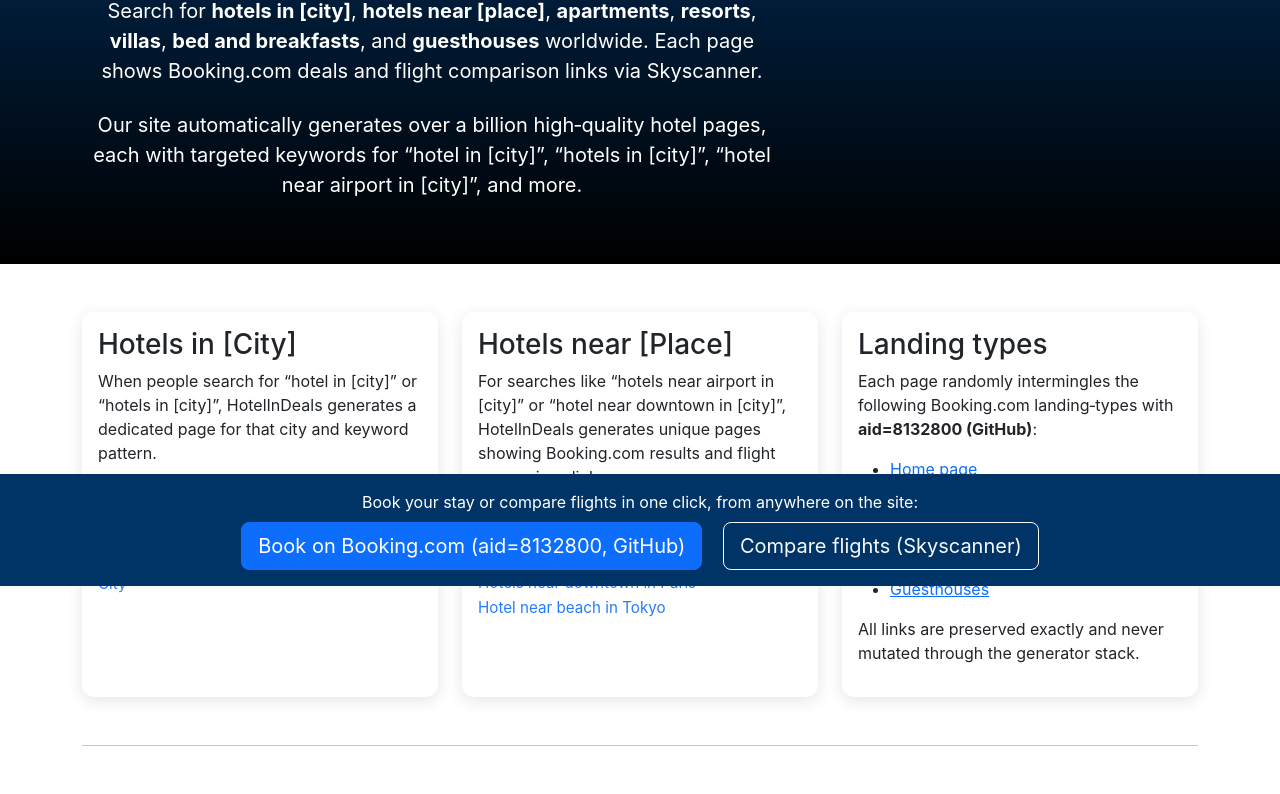
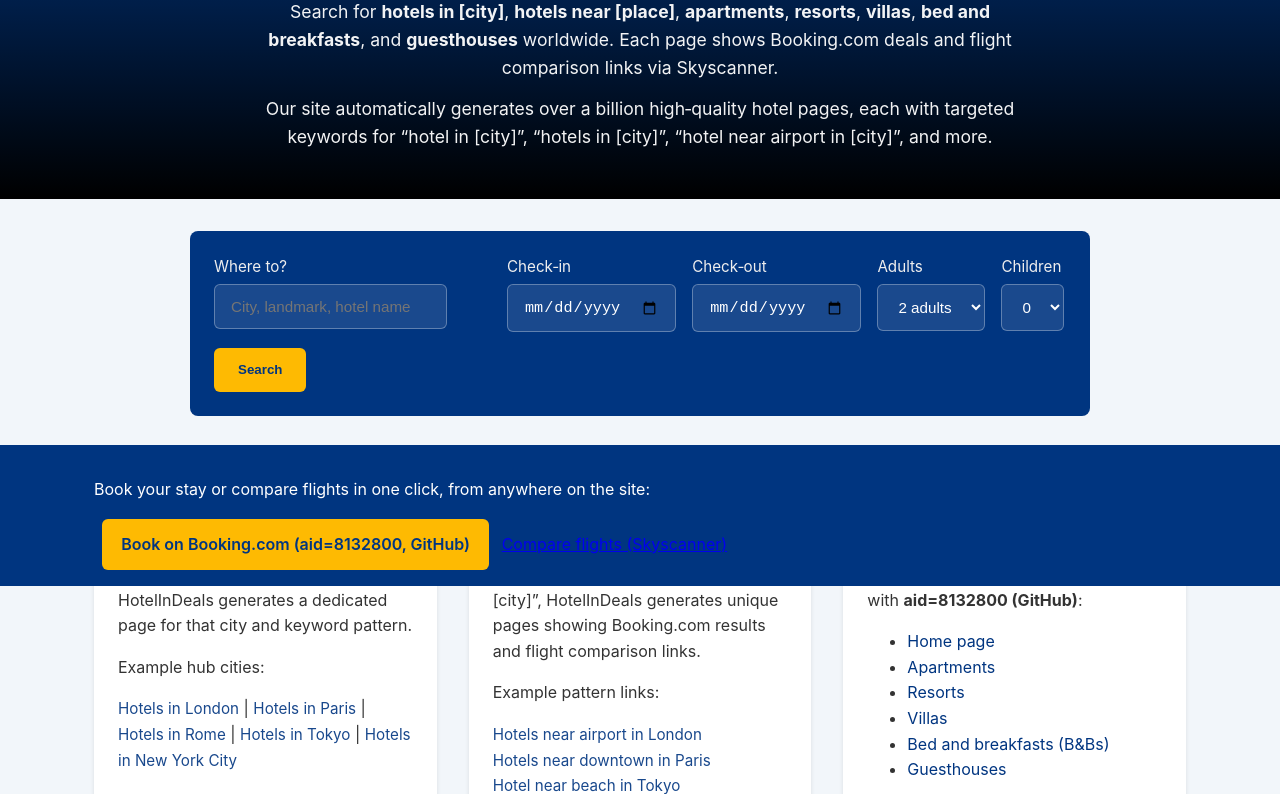
Before and after one commit to brightlane/booking.com, a website: page index.html in a window 1280 px wide. Shown: the part 214-1008 px from the top of the page. Drawn offline with nearby package versions, Linux system fonts and the light colour scheme.

Commit message:
Update index.html

```diff
--- a/index.html
+++ b/index.html
@@ -3,7 +3,7 @@
 <head>
   <meta charset="utf-8">
   <title>HotelInDeals — 1B+ Hotel Guides, Real‑Time Deals | 2026</title>
-  <meta name="description" content="Find the best hotels in, hotels near, apartments, resorts, villas, B&Bs, and guesthouses worldwide in 2026. Use Booking.com and Skyscanner to compare and book instantly.">
+  <meta name="description" content="Find the best hotels in, hotels near, apartments, resorts, villas, B&amp;Bs, and guesthouses worldwide in 2026. Use Booking.com and Skyscanner to compare and book instantly.">
   <meta name="viewport" content="width=device-width, initial-scale=1">
   <meta name="language" content="en">
   <meta name="robots" content="index, follow">
@@ -13,60 +13,230 @@
 
   <!-- OpenGraph / social -->
   <meta property="og:title" content="HotelInDeals — 1B+ Hotel Guides, Real‑Time Deals | 2026" />
-  <meta property="og:description" content="Find the best hotels in, hotels near, apartments, resorts, villas, B&Bs, and guesthouses worldwide in 2026." />
+  <meta property="og:description" content="Find the best hotels in, hotels near, apartments, resorts, villas, B&amp;Bs, and guesthouses worldwide in 2026." />
   <meta property="og:url" content="https://brightlane.github.io/booking.com/" />
   <meta property="og:type" content="website" />
 
   <!-- Styles -->
-  <link href="https://cdn.jsdelivr.net/npm/bootstrap@5.3.3/dist/css/bootstrap.min.css" rel="stylesheet">
   <style>
+    :root {
+      --bc-blue: #003580;
+      --bc-cyan: #009fe3;
+      --bc-yellow: #feba02;
+      --bc-white: #fff;
+      --bc-bg: #f2f6fa;
+      --bc-gray: #666;
+      --bc-shadow: 0 1px 4px rgba(0,0,0,0.1);
+    }
+
+    * {
+      box-sizing: border-box;
+    }
+
     body {
       font-family: -apple-system, BlinkMacSystemFont, "Segoe UI", Roboto, sans-serif;
+      margin: 0;
+      line-height: 1.6;
+      background-color: var(--bc-bg);
+      color: #333;
     }
+
+    /* Navbar (Booking‑com style) */
+    .navbar {
+      background-color: var(--bc-blue);
+      color: white;
+      padding: 1rem 1.5rem;
+      display: flex;
+      justify-content: space-between;
+      align-items: center;
+    }
+    .navbar a {
+      color: white;
+      text-decoration: none;
+      font-size: 0.95rem;
+    }
+    .logo {
+      font-weight: 700;
+      font-size: 1.4rem;
+    }
+
+    /* Hero (Booking‑style gradient + copy) */
     .hero {
-      background: linear-gradient(180deg, #003366, #000000);
+      background: linear-gradient(180deg, #003580, #000000);
       color: white;
-      padding: 6rem 0 4rem;
+      padding: 4rem 0 3rem;
+      text-align: center;
     }
     .hero h1 {
-      font-size: 2.75rem;
+      font-size: 2.5rem;
       font-weight: 700;
+      margin: 0.2rem 0;
     }
     .hero p {
-      font-size: 1.25rem;
-      max-width: 700px;
+      max-width: 750px;
+      margin: 0.8rem auto 0;
+      font-size: 1.1rem;
+      opacity: 0.95;
+    }
+
+    /* Booking‑style search box */
+    .search-box {
+      max-width: 900px;
+      margin: 2rem auto 3rem;
+      padding: 1.5rem;
+      background-color: var(--bc-blue);
+      border-radius: 8px;
+    }
+    .search-box label {
+      display: block;
+      color: #eee;
+      font-size: 0.95rem;
+      margin-bottom: 0.3rem;
+    }
+    .search-form {
+      display: flex;
+      flex-wrap: wrap;
+      gap: 1rem;
+    }
+    .search-form input,
+    .search-form select {
+      flex: 1;
+      padding: 0.8rem 1rem;
+      font-size: 0.95rem;
+      border-radius: 6px;
+      border: 1px solid rgba(255,255,255,0.3);
+      background: rgba(255,255,255,0.1);
+      color: white;
+    }
+    .search-form button {
+      padding: 0.9rem 1.5rem;
+      background-color: var(--bc-yellow);
+      color: var(--bc-blue);
+      border: none;
+      border-radius: 6px;
+      font-weight: 600;
+      cursor: pointer;
+    }
+    .search-form button:hover {
+      background-color: #f5a900;
+    }
+
+    /* Hub‑style tiles (Bootstrap grid feel, but without Bootstrap CSS) */
+    .container {
+      max-width: 1140px;
+      margin: 0 auto;
+      padding: 0 1.5rem;
+    }
+    .row {
+      display: flex;
+      flex-wrap: wrap;
+      margin: 0 -1rem;
+    }
+    .col-lg-4 {
+      flex: 1 0 280px;
+      padding: 0 1rem;
+      margin-bottom: 2rem;
+    }
+    .card-fancy {
+      background-color: var(--bc-white);
+      border-radius: 12px;
+      box-shadow: var(--bc-shadow);
+      padding: 1.5rem;
+    }
+    .card-fancy:hover {
+      box-shadow: 0 8px 24px rgba(0,0,0,0.15);
+    }
+    .card-fancy h3 {
+      margin-top: 0;
+      color: var(--bc-blue);
+    }
+    .card-fancy a {
+      color: var(--bc-blue);
+      text-decoration: none;
+    }
+    .card-fancy a:hover {
+      text-decoration: underline;
     }
     .hub-link {
       font-size: 0.95rem;
       opacity: 0.9;
-      text-decoration: none;
     }
     .hub-link:hover {
       opacity: 1;
       text-decoration: underline;
     }
-    .card-fancy {
-      border-radius: 12px;
-      box-shadow: 0 4px 16px rgba(0,0,0,0.1);
+
+    /* How‑to section */
+    h2 {
+      color: var(--bc-blue);
+      margin-top: 3rem;
     }
-    .card-fancy:hover {
-      box-shadow: 0 8px 24px rgba(0,0,0,0.15);
+    hr {
+      border: 1px solid #ddd;
+      margin: 2.5rem 0;
     }
+
+    /* Skyscanner block */
+    .sky-block {
+      background-color: var(--bc-white);
+      border-radius: 10px;
+      padding: 1.5rem;
+      margin: 2rem 0;
+      box-shadow: var(--bc-shadow);
+    }
+
+    /* Sticky bar (Booking‑style bottom bar) */
     .sticky-booking-bar {
       position: fixed;
       bottom: 0;
       left: 0;
       right: 0;
-      background: #003366;
+      background: #003580;
       color: white;
       padding: 1rem 0;
       z-index: 1000;
     }
+    .sticky-booking-bar .btn {
+      padding: 0.8rem 1.2rem;
+      border-radius: 6px;
+      font-weight: 600;
+      text-decoration: none;
+      display: inline-block;
+    }
+    .btn-primary {
+      background-color: #feba02;
+      color: #003580;
+      border: none;
+      margin: 0 0.5rem;
+    }
+    .btn-primary:hover {
+      background-color: #f5a900;
+    }
+    .btn-outline-light {
+      background: transparent;
+      border: 1px solid #fff;
+      color: #fff;
+      margin: 0 0.5rem;
+    }
+    .btn-outline-light:hover {
+      background: rgba(255,255,255,0.15);
+    }
+
+    /* Footer */
     .footer {
       background: #f8f9fa;
       padding: 3rem 0;
+      color: #666;
+    }
+    .footer a {
+      color: #333;
+      text-decoration: none;
+    }
+    .footer a:hover {
+      text-decoration: underline;
     }
   </style>
+
   <script type="application/ld+json">
   {
     "@context": "https://schema.org",
@@ -84,29 +254,79 @@
 </head>
 <body>
 
-<!-- Hero section -->
-<section class="hero text-center">
-  <div class="container">
+<!-- Minimal Booking‑com‑style navbar -->
+<nav class="navbar">
+  <div class="logo">HotelInDeals</div>
+  <div>
+    <a href="https://brightlane.github.io/booking.com/">Home</a>
+    <a href="https://brightlane.github.io/booking.com/affiliates.html">Affiliates</a>
+  </div>
+</nav>
+
+<!-- Hero / Booking‑style landing -->
+<section class="hero">
   <h1>HotelInDeals — 1B+ Hotel Guides, Real‑Time Deals (2026)</h1>
-    <p class="mb-4">
+  <p>
     Search for <strong>hotels in [city]</strong>, <strong>hotels near [place]</strong>, <strong>apartments</strong>,
     <strong>resorts</strong>, <strong>villas</strong>, <strong>bed and breakfasts</strong>, and <strong>guesthouses</strong>
     worldwide. Each page shows Booking.com deals and flight comparison links via Skyscanner.
   </p>
-    <p class="mb-0">
+  <p>
     Our site automatically generates over a billion high‑quality hotel pages,
     each with targeted keywords for “hotel in [city]”, “hotels in [city]”, “hotel near airport in [city]”, and more.
   </p>
-  </div>
 </section>
 
-<!-- Main content -->
-<div class="container py-5">
-  <div class="row g-4">
+<!-- Booking‑style search box -->
+<div class="container">
+  <div class="search-box">
+    <form
+      action="https://www.booking.com/searchresults.html"
+      method="GET"
+      target="_blank"
+    >
+      <div class="search-form">
+        <input type="hidden" name="aid" value="8132800" />
+        <div style="flex: 3;">
+          <label for="ss">Where to?</label>
+          <input type="text" id="ss" name="ss" placeholder="City, landmark, hotel name" />
+        </div>
+        <div style="flex: 1;">
+          <label for="checkin">Check‑in</label>
+          <input type="date" id="checkin" name="checkin" />
+        </div>
+        <div style="flex: 1;">
+          <label for="checkout">Check‑out</label>
+          <input type="date" id="checkout" name="checkout" />
+        </div>
+        <div style="flex: 0.7;">
+          <label for="group_adults">Adults</label>
+          <select id="group_adults" name="group_adults">
+            <option value="1">1 adult</option>
+            <option value="2" selected>2 adults</option>
+            <option value="3">3 adults</option>
+            <option value="4">4 adults</option>
+          </select>
+        </div>
+        <div style="flex: 0.7;">
+          <label for="group_children">Children</label>
+          <select id="group_children" name="group_children">
+            <option value="0" selected>0</option>
+            <option value="1">1</option>
+            <option value="2">2</option>
+            <option value="3">3</option>
+          </select>
+        </div>
+        <button type="submit">Search</button>
+      </div>
+    </form>
+  </div>
+
+  <!-- Main tiles (HotelInDeals structure, just more Booking‑style colors) -->
+  <div class="row">
     <div class="col-lg-4">
-      <div class="card card-fancy h-100 border-0">
-        <div class="card-body">
-          <h3 class="card-title">Hotels in [City]</h3>
+      <div class="card-fancy">
+        <h3>Hotels in [City]</h3>
         <p>
           When people search for “hotel in [city]” or “hotels in [city]”, HotelInDeals generates
           a dedicated page for that city and keyword pattern.
@@ -123,12 +343,10 @@
         </p>
       </div>
     </div>
-    </div>
 
     <div class="col-lg-4">
-      <div class="card card-fancy h-100 border-0">
-        <div class="card-body">
-          <h3 class="card-title">Hotels near [Place]</h3>
+      <div class="card-fancy">
+        <h3>Hotels near [Place]</h3>
         <p>
           For searches like “hotels near airport in [city]” or “hotel near downtown in [city]”,
           HotelInDeals generates unique pages showing Booking.com results and flight comparison links.
@@ -143,12 +361,10 @@
         </p>
       </div>
     </div>
-    </div>
 
     <div class="col-lg-4">
-      <div class="card card-fancy h-100 border-0">
-        <div class="card-body">
-          <h3 class="card-title">Landing types</h3>
+      <div class="card-fancy">
+        <h3>Landing types</h3>
         <p>
           Each page randomly intermingles the following Booking.com landing‑types with
           <strong>aid=8132800 (GitHub)</strong>:
@@ -163,7 +379,7 @@
           <li><a href="https://www.booking.com/villas/index.html?aid=8132800" target="_blank">
             Villas</a></li>
           <li><a href="https://www.booking.com/bed-and-breakfast/index.html?aid=8132800" target="_blank">
-                Bed and breakfasts (B&Bs)</a></li>
+            Bed and breakfasts (B&amp;Bs)</a></li>
           <li><a href="https://www.booking.com/guest-house/index.html?aid=8132800" target="_blank">
             Guesthouses</a></li>
         </ul>
@@ -173,10 +389,8 @@
       </div>
     </div>
   </div>
-  </div>
 
-  <hr class="my-5">
-
+  <hr>
   <h2>How to use this site</h2>
   <p>
     Typing patterns like “hotel in [city]”, “hotels in [city]”, “hotel near airport in [city]”,
@@ -189,55 +403,62 @@
     <li>Use the Skyscanner button on each page to compare flights to the destination.</li>
   </ol>
 
-  <hr class="my-5">
-
+  <hr>
   <h2>Skyscanner integration</h2>
   <p>
     Every page intermingles a Skyscanner flight comparison URL with your affiliate ID,
     so visitors can easily compare flights to the destination city.
   </p>
+  <div class="sky-block">
     <p>
       Example global link:
-    <a href="https://convert.ctypy.com/aff_c?offer_id=29465&aff_id=21885" target="_blank">
+      <a href="https://convert.ctypy.com/aff_c?offer_id=29465&amp;aff_id=21885" target="_blank">
         Skyscanner flight search
       </a>
     </p>
   </div>
+</div>
 
 <!-- Sticky booking bar -->
 <div class="sticky-booking-bar">
-  <div class="container-fluid text-center">
+  <div class="container text-center">
     <p class="mb-2">
       Book your stay or compare flights in one click, from anywhere on the site:
     </p>
-    <a href="#" id="bookingBtn" class="btn btn-lg btn-primary mx-2"
+    <a href="#" id="bookingBtn" class="btn btn-primary mx-2"
        onclick="window.open(pickBooking(), '_blank'); return false;">
       Book on Booking.com (aid=8132800, GitHub)
     </a>
-    <a href="#" id="skyscannerBtn" class="btn btn-lg btn-outline-light mx-2"
+    <a href="#" id="skyscannerBtn" class="
+             class="btn btn-outline-light mx-2"
        onclick="window.open(pickSky(), '_blank'); return false;">
       Compare flights (Skyscanner)
     </a>
   </div>
 </div>
 
-<!-- Footer -->
+<!-- Footer (HotelInDeals + Booking‑style colors) -->
 <footer class="footer text-center">
   <div class="container">
     <p class="mb-2">
       HotelInDeals – 1B+ Hotel Guides Worldwide – 2026
     </p>
     <p class="mb-2">
-      This site is automatically generated from <a href="https://github.com/brightlane/booking.com" target="_blank">GitHub</a>
+      This site is automatically generated from
+      <a href="https://github.com/brightlane/booking.com" target="_blank">
+        GitHub
+      </a>
       and publishes over a billion dynamically generated hotel‑in and hotel‑near pages.
     </p>
     <p class="mb-0">
-      © 2026 <a href="https://brightlane.github.io/">brightlane</a> — all rights reserved.
+      © 2026
+      <a href="https://brightlane.github.io/">brightlane</a>
+      — all rights reserved.
     </p>
   </div>
 </footer>
 
-<!-- Affiliate helpers -->
+<!-- Affiliate helpers script (keep exactly as you had it) -->
 <script>
 // Your 6 Booking.com URLs (all with aid=8132800) + Skyscanner main URL
 const BOOKING = {
```
Lines whose indentation alone changed are shown as unchanged.
